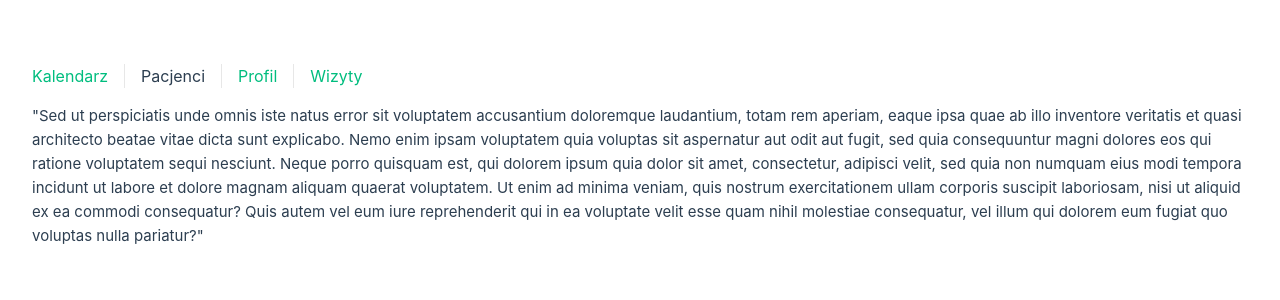
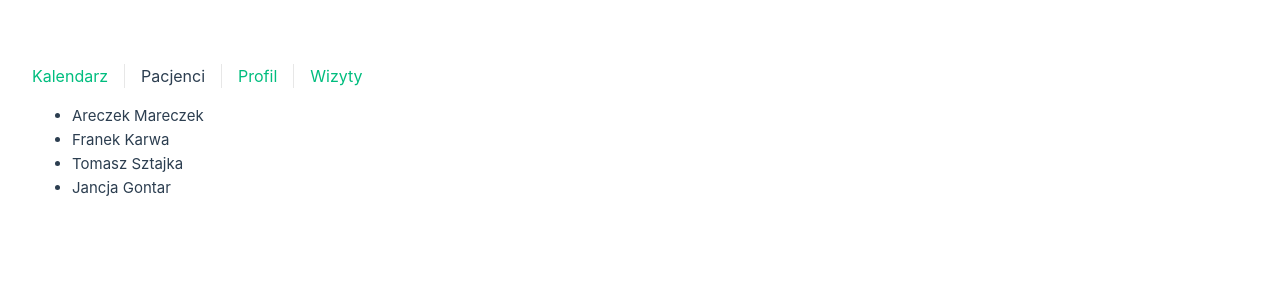
Before and after one commit to FranciszekKarwowski/al-dente-frontend, a Vue app: page /pacjenci in a window 1280 px wide. Shown: the top 300 px of the page. Built offline with nearby package versions, Linux system fonts and the light colour scheme.

Commit message:
add mock list to PacjenciView

```diff
--- a/src/views/PacjenciView.vue
+++ b/src/views/PacjenciView.vue
@@ -1,9 +1,20 @@
 <script setup lang="ts">
+    let id = 0;
+    const patients = [
+        { id:id++, name: 'Areczek', surname: 'Mareczek' },
+        { id:id++, name: 'Franek', surname: 'Karwa' },
+        { id:id++, name: 'Tomasz', surname: 'Sztajka' },
+        { id:id++, name: 'Jancja', surname: 'Gontar' },
+    ];
+
 </script>
 
 <template>
     <main>
-        "Sed ut perspiciatis unde omnis iste natus error sit voluptatem accusantium doloremque laudantium, totam rem aperiam, eaque ipsa quae ab illo inventore veritatis et quasi architecto beatae vitae dicta sunt explicabo. Nemo enim ipsam voluptatem quia voluptas sit aspernatur aut odit aut fugit, sed quia consequuntur magni dolores eos qui ratione voluptatem sequi nesciunt. Neque porro quisquam est, qui dolorem ipsum quia dolor sit amet, consectetur, adipisci velit, sed quia non numquam eius modi tempora incidunt ut labore et dolore magnam aliquam quaerat voluptatem. Ut enim ad minima veniam, quis nostrum exercitationem ullam corporis suscipit laboriosam, nisi ut aliquid ex ea commodi consequatur? Quis autem vel eum iure reprehenderit qui in ea voluptate velit esse quam nihil molestiae consequatur, vel illum qui dolorem eum fugiat quo voluptas nulla pariatur?"
-
+        <ul>
+            <li v-for="patient in patients">
+                {{ patient.name }} {{ patient.surname }}
+            </li>
+        </ul>
     </main>
 </template>
```
